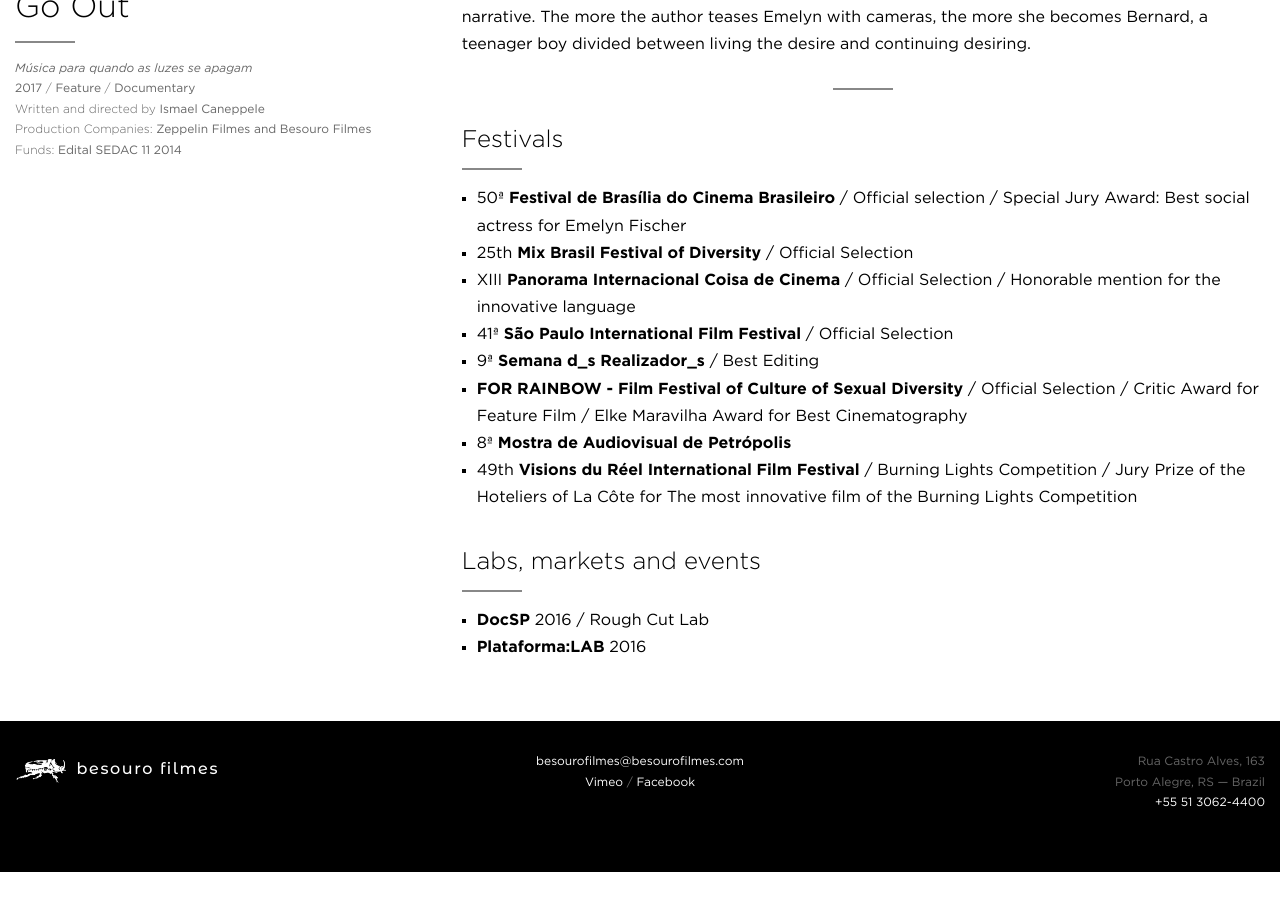
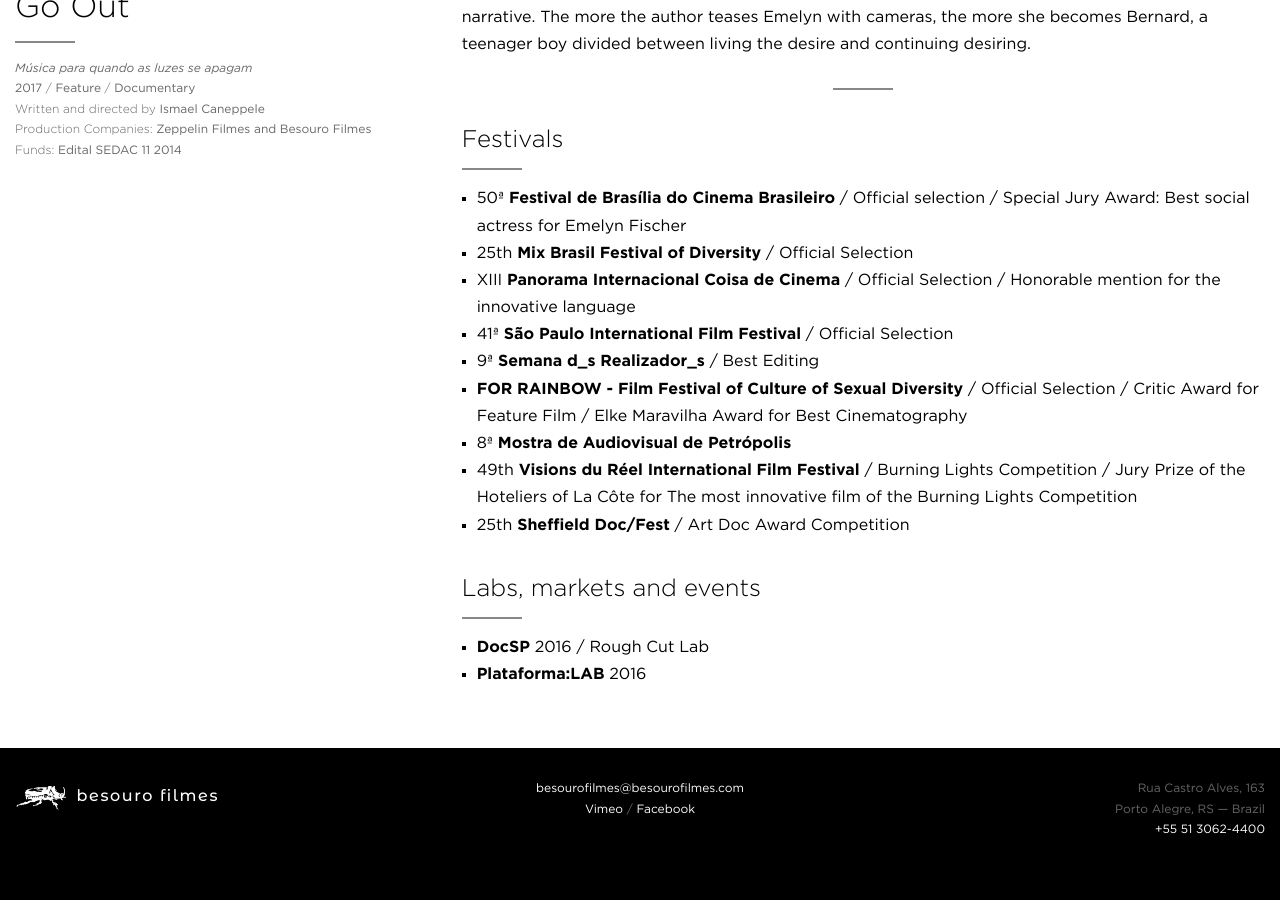
Before and after one commit to arthrfrts/besouro, a Jekyll site: the page built from _projects/music-when-the-lights-go-out.md, in a window 1280 px wide and 900 px high, scrolled down 899 px. Built offline with Jekyll 4.4.1, drawn with Linux system fonts in a browser that asks for light colours; before the commit the page ends 1771 px from its top, so only the background shows below that.

Commit message:
Updated Music When The Lights Go Out

```diff
--- a/_projects/music-when-the-lights-go-out.md
+++ b/_projects/music-when-the-lights-go-out.md
@@ -35,7 +35,7 @@
 * **FOR RAINBOW - Film Festival of Culture of Sexual Diversity** / Official Selection / Critic Award for Feature Film / Elke Maravilha Award for Best Cinematography
 * 8ª **Mostra de Audiovisual de Petrópolis**
 * 49th **Visions du Réel International Film Festival**  / Burning Lights Competition / Jury Prize of the Hoteliers of La Côte for The most innovative film of the Burning Lights Competition
-
+* 25th **Sheffield Doc/Fest** / Art Doc Award Competition
 
 ## Labs, markets and events
 
```
